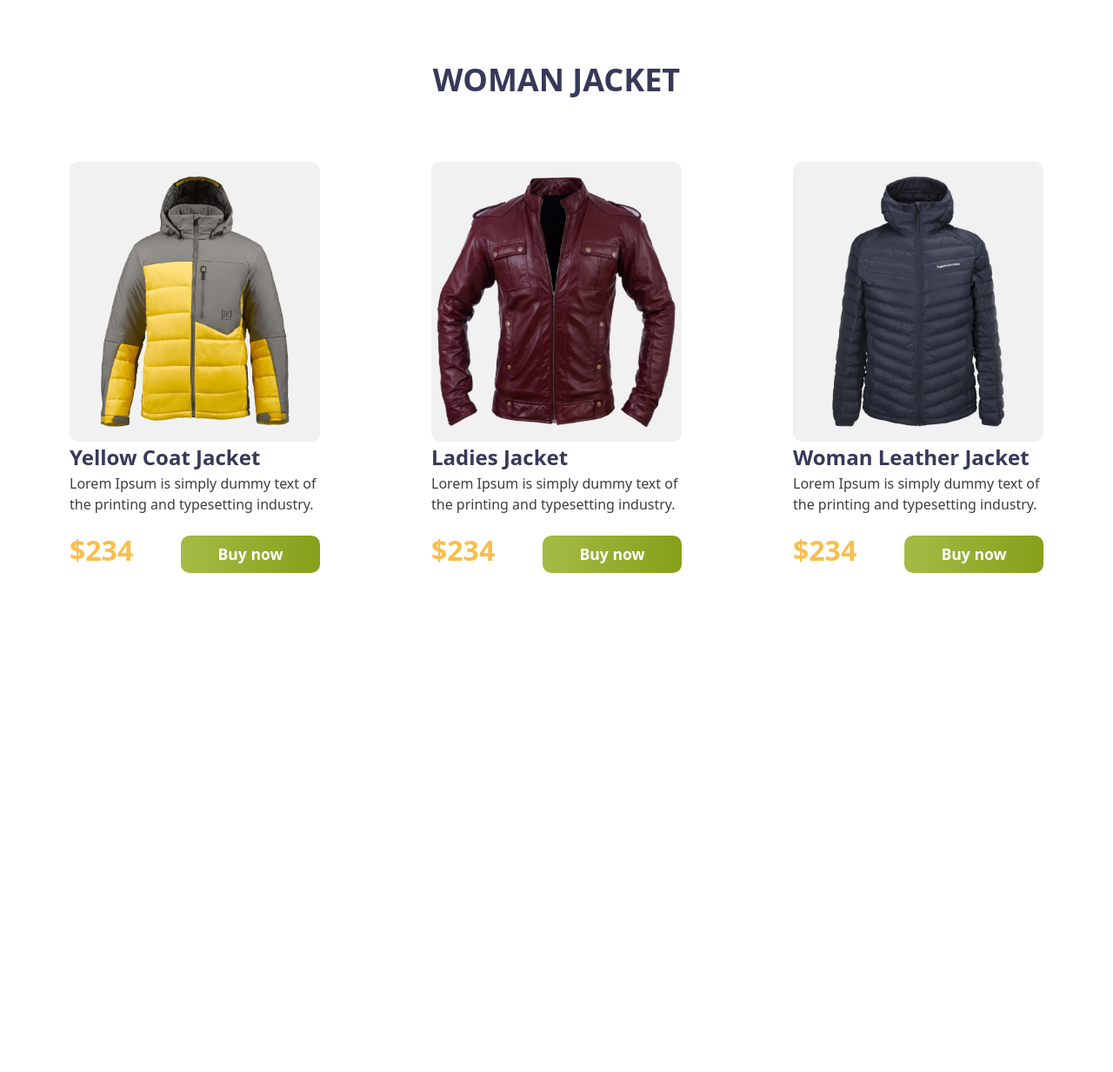
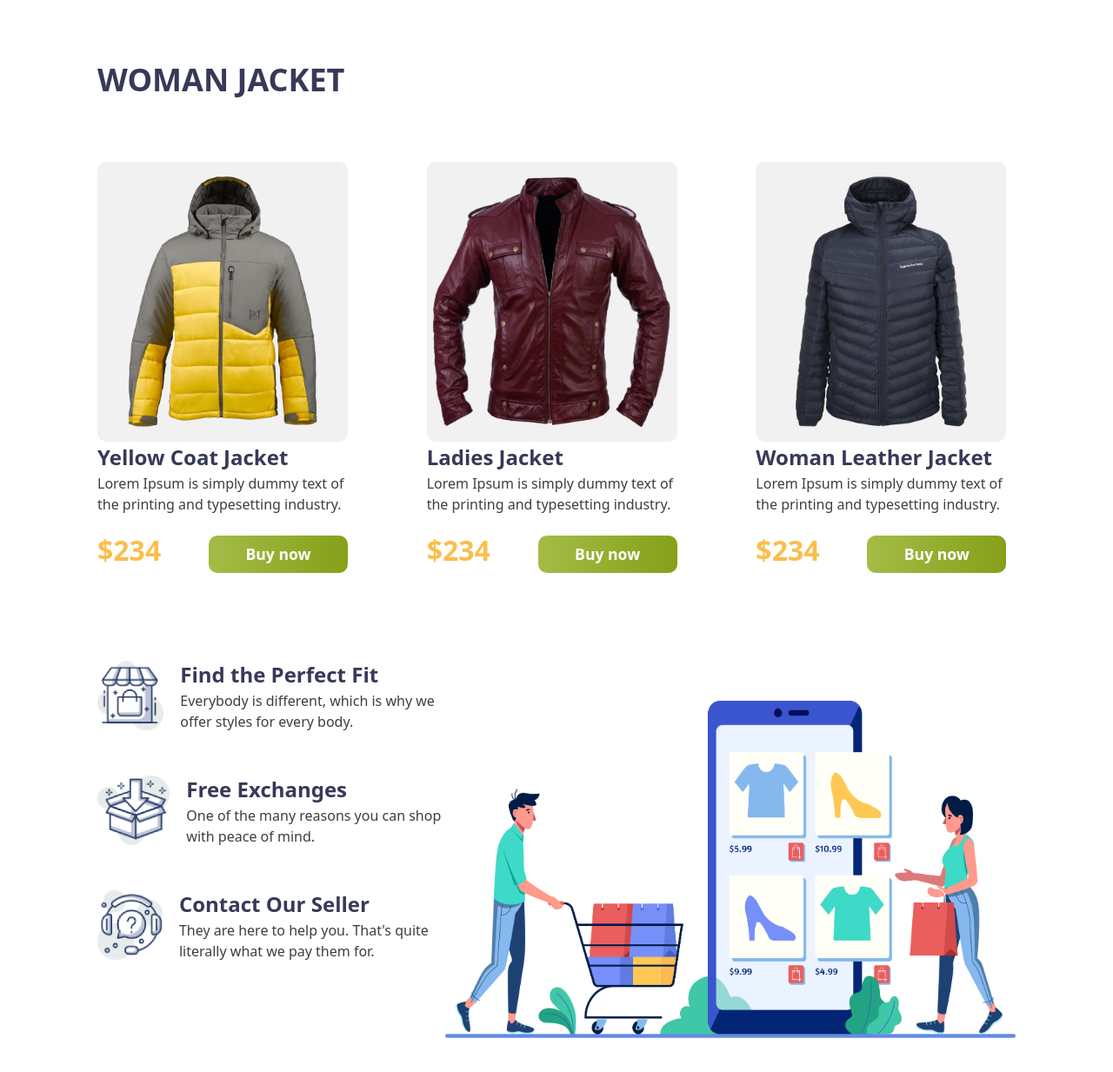
Before and after one commit to Saad-Al-Rifat/Penguin-fasion, a plain HTML site: page index.html in a window 1280 px wide. Shown: the part 1247-2480 px from the top of the page at 87% size. Before the commit the page ends 1973 px from the top, so only its background shows below. Drawn offline with nearby package versions, Linux system fonts and the light colour scheme.

Commit message:
finished!

```diff
--- a/index.html
+++ b/index.html
@@ -31,11 +31,11 @@
             </div>
         </div>
     </header>
-    <main class="my-[3rem]">
+    <main class="my-[3rem] px-[7rem]">
         <section>
-            <h1 class="uppercase text-center text-[#363958] font-bold text-[2.25rem]">WOMan Jacket</h1>
-            <div class="grid grid-cols-1 gap-y-[4rem] relative px-[16px] py-[1.2rem] sm:grid-cols-2 md:grid-cols-3 md:px[6rem] md:mt-[3rem] md:mx-auto">
-                <div class="w-[18rem] h-auto mx-auto">
+            <h1 class="uppercase text-center text-[#363958] font-bold text-[2.25rem] md:text-left">WOMan Jacket</h1>
+            <div class="grid grid-cols-1 gap-x-[5rem] relative py-[1.2rem] sm:grid-cols-2 md:grid-cols-3 md:px[6rem] md:mt-[3rem] md:mx-auto">
+                <div class="w-[18rem] h-auto">
                     <img class="w-full h-auto py-[1rem] px-[0.4rem] bg-[#F1F1F1] rounded-[10px]" src="images/jacket-1.png" alt="Loading">
                     <h2 class="font-bold text-[1.5rem] text-[#363958]">Yellow Coat Jacket</h2>
                     <p class="font-medium text-[1rem] text-[#3E3E3E]">Lorem Ipsum is simply dummy text of the printing and typesetting industry.</p>
@@ -44,7 +44,7 @@
                        <button class="flex mt-[1.5rem] items-center justify-center bg-[red] w-[10rem] h-[2.7rem] font-semibold text-[1.1rem] rounded-[10px] text-[white] bg-gradient-to-r from-[#A4BC46] to-[#85A019]">Buy now</button>
                     </div>
                 </div>
-                <div class="w-[18rem] h-auto mx-auto ">
+                <div class="w-[18rem] h-auto">
                     <img class="w-full h-auto py-[1rem] px-[0.4rem] bg-[#F1F1F1] rounded-[10px]" src="images/jacket-2.png" alt="Loading">
                     <h2 class="font-bold text-[1.5rem] text-[#363958]">Ladies Jacket</h2>
                     <p class="font-medium text-[1rem] text-[#3E3E3E]">Lorem Ipsum is simply dummy text of the printing and typesetting industry.</p>
@@ -53,7 +53,7 @@
                        <button class="flex mt-[1.5rem] items-center justify-center bg-[red] w-[10rem] h-[2.7rem] font-semibold text-[1.1rem] rounded-[10px] text-[white] bg-gradient-to-r from-[#A4BC46] to-[#85A019]">Buy now</button>
                     </div>
                 </div>
-                <div class="w-[18rem] h-auto mx-auto ">
+                <div class="w-[18rem] h-auto">
                     <img class="w-full h-auto py-[1rem] px-[0.4rem] bg-[#F1F1F1] rounded-[10px]" src="images/jacket-3.png" alt="Loading">
                     <h2 class="font-bold text-[1.5rem] text-[#363958]">Woman Leather Jacket</h2>
                     <p class="font-medium text-[1rem] text-[#3E3E3E]">Lorem Ipsum is simply dummy text of the printing and typesetting industry.</p>
@@ -65,9 +65,9 @@
             </div>
         </section>
         <section class="mt-[3rem]">
-            <h1 class="uppercase text-center text-[#363958] font-bold text-[2.25rem]">WOMan Jacket</h1>
-            <div class="grid grid-cols-1 gap-y-[4rem] relative px-[16px] py-[1.2rem] sm:grid-cols-2 md:grid-cols-3 md:px[6rem] md:mt-[3rem] md:mx-auto">
-                <div class="w-[18rem] h-auto mx-auto">
+            <h1 class="uppercase text-center text-[#363958] font-bold text-[2.25rem] md:text-left">WOMan Jacket</h1>
+            <div class="grid gap-x-[5rem] grid-cols-1 relative py-[1.2rem] sm:grid-cols-2 md:grid-cols-3 md:mt-[3rem] md:mx-auto">
+                <div class="w-[18rem] h-auto">
                     <img class="w-full h-auto py-[1rem] px-[0.4rem] bg-[#F1F1F1] rounded-[10px]" src="images/jacket-4.png" alt="Loading">
                     <h2 class="font-bold text-[1.5rem] text-[#363958]">Yellow Coat Jacket</h2>
                     <p class="font-medium text-[1rem] text-[#3E3E3E]">Lorem Ipsum is simply dummy text of the printing and typesetting industry.</p>
@@ -76,7 +76,7 @@
                        <button class="flex mt-[1.5rem] items-center justify-center bg-[red] w-[10rem] h-[2.7rem] font-semibold text-[1.1rem] rounded-[10px] text-[white] bg-gradient-to-r from-[#A4BC46] to-[#85A019]">Buy now</button>
                     </div>
                 </div>
-                <div class="w-[18rem] h-auto mx-auto ">
+                <div class="w-[18rem] h-auto">
                     <img class="w-full h-auto py-[1rem] px-[0.4rem] bg-[#F1F1F1] rounded-[10px]" src="images/jacket-5.png" alt="Loading">
                     <h2 class="font-bold text-[1.5rem] text-[#363958]">Ladies Jacket</h2>
                     <p class="font-medium text-[1rem] text-[#3E3E3E]">Lorem Ipsum is simply dummy text of the printing and typesetting industry.</p>
@@ -85,7 +85,7 @@
                        <button class="flex mt-[1.5rem] items-center justify-center bg-[red] w-[10rem] h-[2.7rem] font-semibold text-[1.1rem] rounded-[10px] text-[white] bg-gradient-to-r from-[#A4BC46] to-[#85A019]">Buy now</button>
                     </div>
                 </div>
-                <div class="w-[18rem] h-auto mx-auto ">
+                <div class="w-[18rem] h-auto">
                     <img class="w-full h-auto py-[1rem] px-[0.4rem] bg-[#F1F1F1] rounded-[10px]" src="images/jacket-6.png" alt="Loading">
                     <h2 class="font-bold text-[1.5rem] text-[#363958]">Woman Leather Jacket</h2>
                     <p class="font-medium text-[1rem] text-[#3E3E3E]">Lorem Ipsum is simply dummy text of the printing and typesetting industry.</p>
@@ -96,6 +96,34 @@
                 </div>
             </div>
         </section>
+        <section class="md:flex space-y-[3rem] md:justify-between mt-[5rem]">
+            <div class="space-y-[3rem]">
+                <div class="flex space-x-[1.2rem] items-center w-[25rem]">
+                    <img class="w-auto h-[5rem]" src="icons/house.png" alt="Loading">
+                    <div>
+                        <h3 class="text-[1.5rem] font-[700] text-[#363958]">Find the Perfect Fit</h3>
+                        <p class="text-[1rem] font-[400] text-[#3E3E3E]">Everybody is different, which is why we offer styles for every body.</p>
+                    </div>
+                </div>
+                <div class="flex space-x-[1.2rem] items-center w-[25rem]">
+                    <img class="w-auto h-[5rem]" src="icons/box.png" alt="Loading">
+                    <div>
+                        <h3 class="text-[1.5rem] font-[700] text-[#363958]">Free Exchanges</h3>
+                        <p class="text-[1rem] font-[400] text-[#3E3E3E]">One of the many reasons you can shop with peace of mind.</p>
+                    </div>
+                </div>
+                <div class="flex space-x-[1.2rem] items-center w-[25rem]">
+                    <img class="w-auto h-[5rem]" src="icons/question.png" alt="Loading">
+                    <div>
+                        <h3 class="text-[1.5rem] font-[700] text-[#363958]">Contact Our Seller</h3>
+                        <p class="text-[1rem] font-[400] text-[#3E3E3E]">They are here to help you. That's quite literally what we pay them for.</p>
+                    </div>
+                </div>
+            </div>
+            <div>
+                <img class="h-[auto] w-[30rem] md:w-dvw" src="images/shopping.png" alt="Loading">
+            </div>
+        </section>
     </main>
 </body>
 </html>
```
